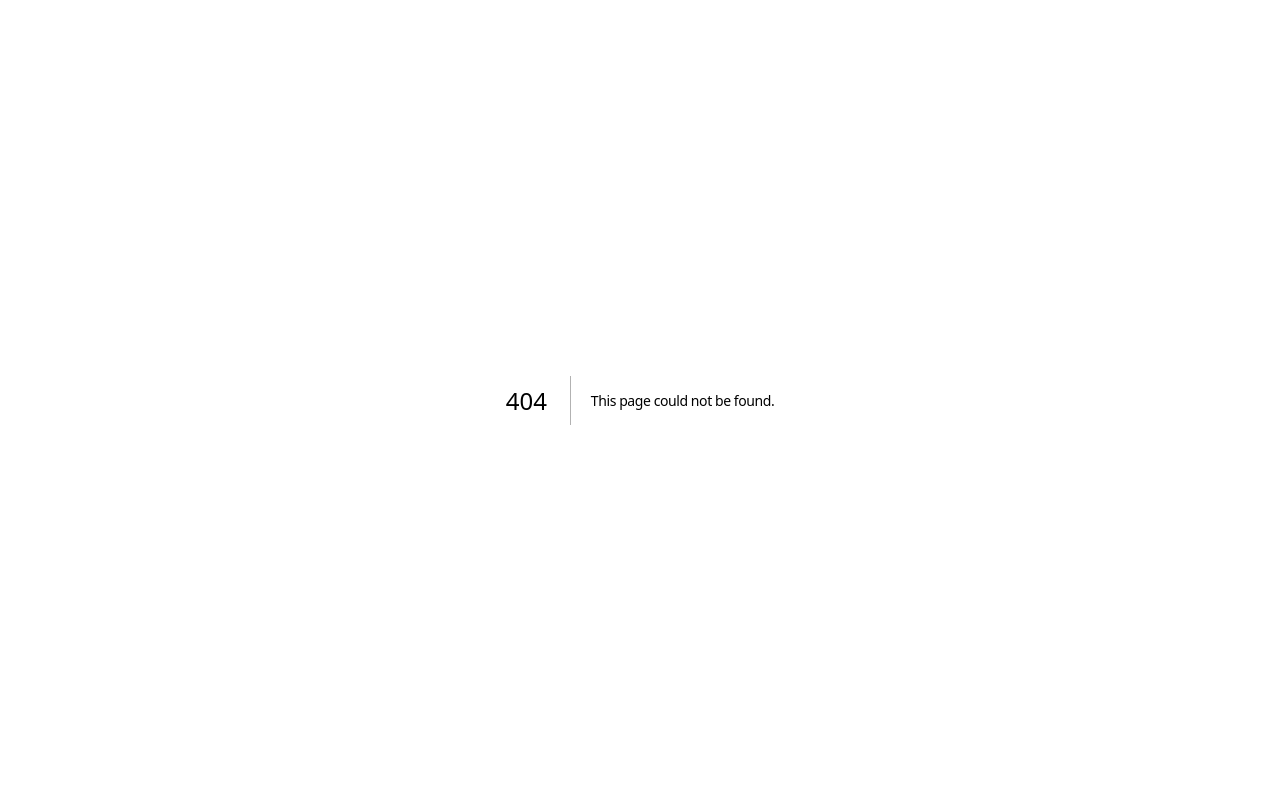
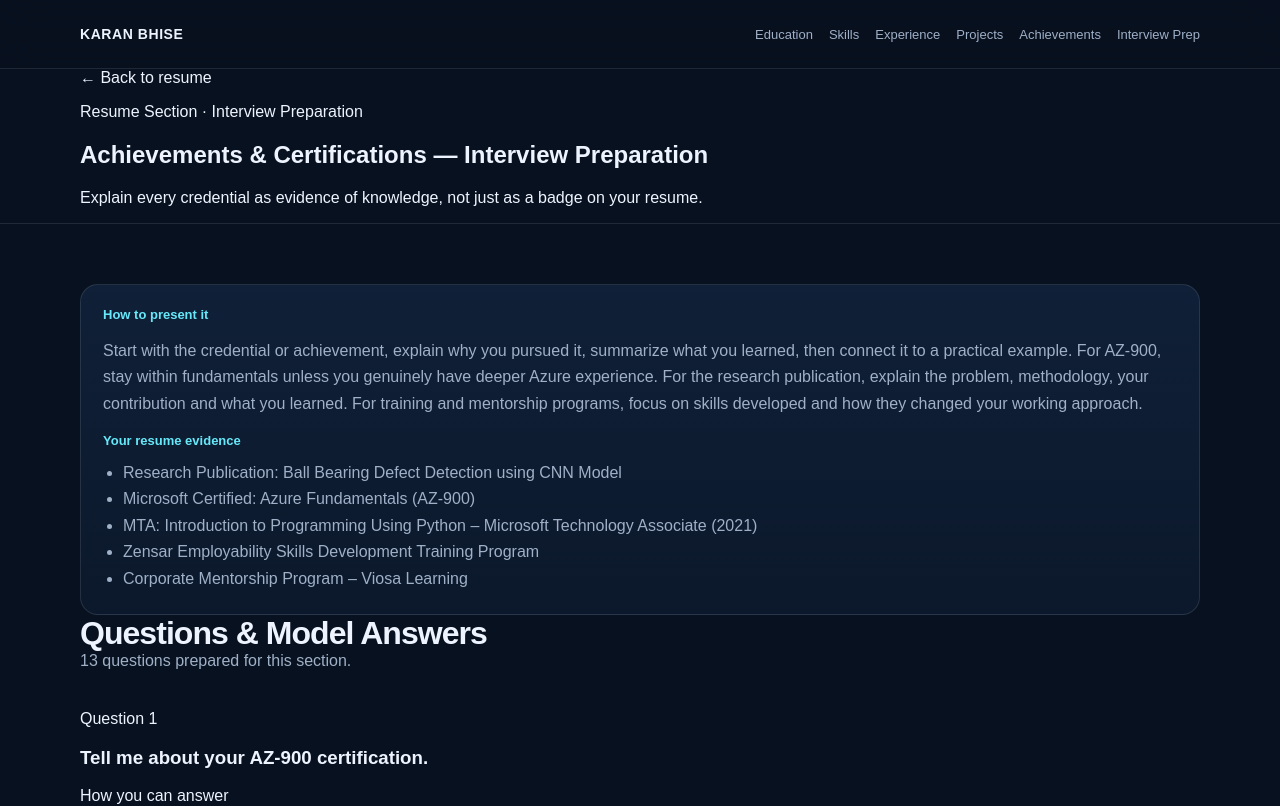
Before and after one commit to Karanaldo-07/karan-interview-prep, a Next.js app: page /resume/achievements in a window 1280 px wide. Before the commit this address had no page. Shown: the top 806 px of the page. Built offline with nearby package versions, Linux system fonts and the light colour scheme.

Commit message:
feat: add resume interview detail pages

```diff
--- /dev/null
+++ b/app/resume/[section]/page.tsx
@@ -0,0 +1,105 @@
+import { notFound } from "next/navigation";
+import { resumePrep } from "@/data/resumePrep";
+
+export function generateStaticParams() {
+  return Object.keys(resumePrep).map((section) => ({ section }));
+}
+
+type PageProps = {
+  params: Promise<{ section: string }>;
+};
+
+export default async function ResumePrepPage({ params }: PageProps) {
+  const { section } = await params;
+  const content = resumePrep[section];
+
+  if (!content) notFound();
+
+  return (
+    <main>
+      <nav className="nav">
+        <div className="container nav-inner">
+          <a className="brand" href="/">KARAN BHISE</a>
+          <div className="nav-links">
+            <a href="/resume/education">Education</a>
+            <a href="/resume/skills">Skills</a>
+            <a href="/resume/experience">Experience</a>
+            <a href="/resume/projects">Projects</a>
+            <a href="/resume/achievements">Achievements</a>
+            <a href="/interview">Interview Prep</a>
+          </div>
+        </div>
+      </nav>
+
+      <section className="prep-detail-hero">
+        <div className="container">
+          <a className="back-link" href="/">← Back to resume</a>
+          <p className="eyebrow">Resume Section · Interview Preparation</p>
+          <h1>{content.title}</h1>
+          <p className="detail-subtitle">{content.subtitle}</p>
+        </div>
+      </section>
+
+      <section className="section prep-detail-section">
+        <div className="container">
+          <div className="prep-detail-grid">
+            <aside className="prep-sidebar">
+              <div className="card sticky-card">
+                <div className="meta">How to present it</div>
+                <p>{content.howToPresent}</p>
+                <div className="meta prep-meta-gap">Your resume evidence</div>
+                <ul className="evidence-list">
+                  {content.keyPoints.map((point) => <li key={point}>{point}</li>)}
+                </ul>
+              </div>
+            </aside>
+
+            <div className="question-list">
+              <div className="section-head detail-head">
+                <div>
+                  <h2>Questions &amp; Model Answers</h2>
+                  <p>{content.questions.length} questions prepared for this section.</p>
+                </div>
+              </div>
+
+              {content.questions.map((item, index) => (
+                <article className="prep-question" key={item.question}>
+                  <div className="prep-question-number">Question {index + 1}</div>
+                  <h3>{item.question}</h3>
+                  <div className="answer-label">How you can answer</div>
+                  <p className="prep-answer">{item.answer}</p>
+                  {item.followUps?.length ? (
+                    <div className="follow-ups">
+                      <strong>Possible follow-ups</strong>
+                      <ul>{item.followUps.map((followUp) => <li key={followUp}>{followUp}</li>)}</ul>
+                    </div>
+                  ) : null}
+                </article>
+              ))}
+            </div>
+          </div>
+        </div>
+      </section>
+
+      <section className="section prep-navigation">
+        <div className="container">
+          <div className="card prep-nav-card">
+            <div>
+              <div className="meta">Continue preparing</div>
+              <h2>Practice the complete interview</h2>
+              <p>Use the full question bank for HR, technical, project, internship and certification cross-questioning.</p>
+            </div>
+            <div className="actions">
+              <a className="btn primary" href="/interview">Open Interview Prep →</a>
+              <a className="btn" href="/">Return to Resume</a>
+            </div>
+          </div>
+        </div>
+      </section>
+
+      <footer className="footer">
+        <div className="container">© {new Date().getFullYear()} Karan Bhise · Resume &amp; Interview Preparation</div>
+      </footer>
+    </main>
+  );
+}
```
